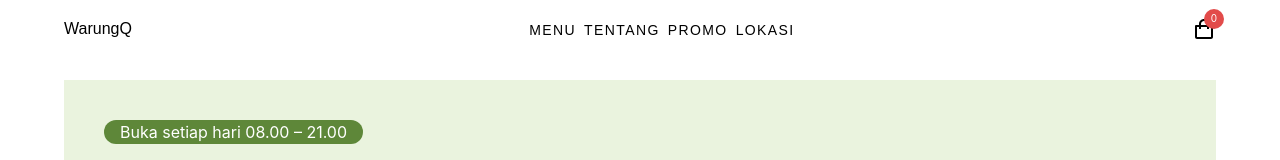
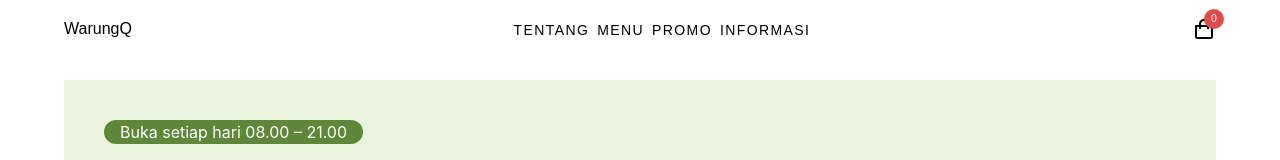
Before and after one commit to FaizZzhue/warungQ, a React (Vite) app: page / in a window 1280 px wide. Shown: the top 160 px of the page. Built offline with nearby package versions, Linux system fonts and the light colour scheme.

Commit message:
feat: navbar action

```diff
--- a/src/constans/navigations.js
+++ b/src/constans/navigations.js
@@ -1,6 +1,6 @@
 export const navbarItem = [
+    {name: "Tentang", href: "#tentang"},
     {name: "Menu", href: "#menu"},
-    {name: "Tentang", href: "#tentang"},
     {name: "Promo", href: "#promo"},
-    {name: "Lokasi", href: "#lokasi"},
+    {name: "Informasi", href: "#informasi"},
 ]
--- a/src/container/Hero/Hero.jsx
+++ b/src/container/Hero/Hero.jsx
@@ -3,7 +3,10 @@ import HeroText from "./HeroText";
 
 const Hero = () => {
     return (
-        <section className="relative overflow-hidden pt-20 px-4 md:px-6">
+        <section
+            id="tentang"
+            className="relative overflow-hidden pt-20 px-4 md:px-6"
+        >
             <div className="mx-auto max-w-6xl flex flex-row justify-between items-center bg-primary-light">
                 <div className="md:w-1/2 px-5 md:px-10 py-10">
                     <HeroText data={heroItems} />
--- a/src/container/Info/Info.jsx
+++ b/src/container/Info/Info.jsx
@@ -5,7 +5,10 @@ import InfoCard from "./InfoCard"
 
 const Info = () => {
     return (
-        <section className="relative overflow-hidden mt-6">
+        <section
+            id="informasi"
+            className="relative overflow-hidden mt-6"
+        >
             <div className="mx-auto max-w-6xl">
                 <div className="flex flex-col md:flex-row items-start gap-6 px-6 md:px-0">
                     {infoItems.map((item) => (
```
